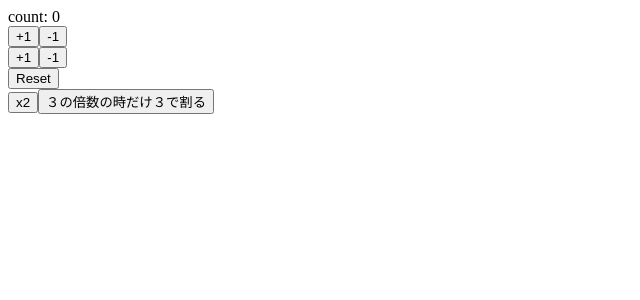
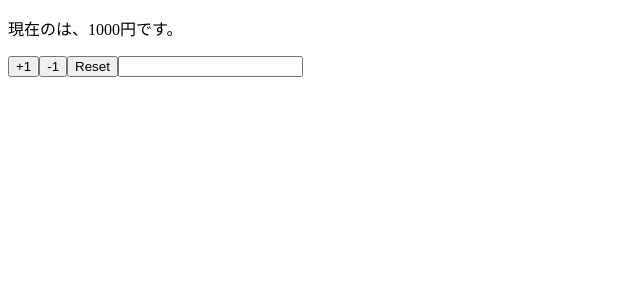
Before and after one commit to hasyamo/react-hooks-101, a React (Create React App) app: page / in a window 1280 px wide. Shown: the top 300 px of the page, without its empty margins (0-640 px from the left). Built offline with nearby package versions, Linux system fonts and the light colour scheme.

Commit message:
implement component using multiple states

```diff
--- a/src/App.js
+++ b/src/App.js
@@ -1,40 +1,28 @@
 import React, { useState } from 'react';
 
-const App = () => {
-  const [count, setCount] = useState(0)
+const App = props => {
+  const [name, setName] = useState(props.name)
+  const [price, setPrice] = useState(props.price)
 
-  const increment = () => setCount(count + 1)
-  const decrement = () => setCount(count - 1)
-
-  const increment2 = () => setCount(previousCount => previousCount + 1)
-  const decrement2 = () => setCount(previousCount => previousCount - 1)
-
-  const reset = () => setCount(0)
-  const double = () => setCount(count * 2)
-  const three = () => setCount(previousCount =>
-    previousCount % 3 === 0 ? previousCount / 3 : previousCount
-  )
+  const reset = () => {
+    setPrice(props.price)
+    setName(props.name)
+  }
 
   return (
     <>
-      <div>count: {count}</div>
-      <div>
-        <button onClick={increment}>+1</button>
-        <button onClick={decrement}>-1</button>
-      </div>
-      <div>
-        <button onClick={increment2}>+1</button>
-        <button onClick={decrement2}>-1</button>
-      </div>
-      <div>
-        <button onClick={reset}>Reset</button>
-      </div>
-      <div>
-        <button onClick={double}>x2</button>
-        <button onClick={three}>３の倍数の時だけ３で割る</button>
-      </div>
+      <p>現在の{name}は、{price}円です。</p>
+      <button onClick={() => setPrice(price + 1)}>+1</button>
+      <button onClick={() => setPrice(price - 1)}>-1</button>
+      <button onClick={reset}>Reset</button>
+      <input value={name} onChange={e => setName(e.target.value)} />
     </>
   );
 }
 
+App.defaultProps = {
+  name: '',
+  price: 1000
+}
+
 export default App;
```
